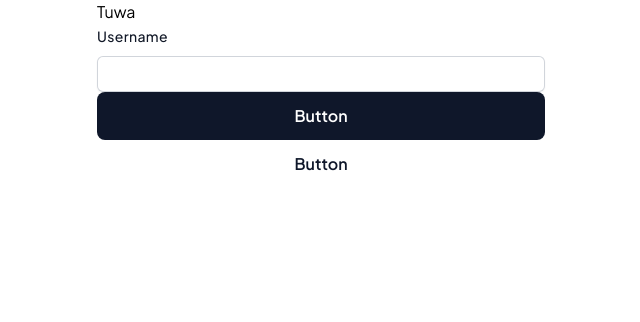
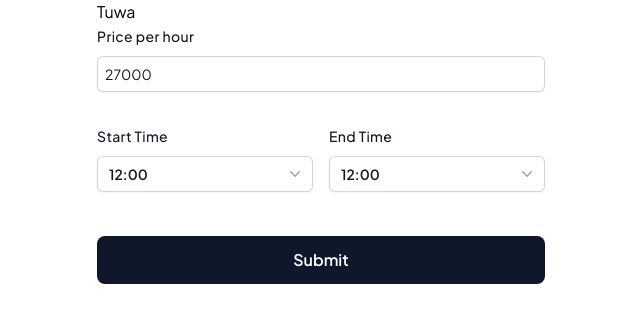
Before and after one commit to CandraJengger/tuwa, a Svelte app: page / in a window 1280 px wide. Shown: the top 322 px of the page, without its empty margins (319-959 px from the left). Built offline with nearby package versions, Linux system fonts and the light colour scheme.

Commit message:
feat: Form

```diff
--- a/src/App.svelte
+++ b/src/App.svelte
@@ -1,22 +1,55 @@
 <script lang="ts">
   import Button from './components/Button.svelte';
+  import Gap from './components/Gap.svelte';
   import Input from './components/Input.svelte';
   import Layout from './components/Layout.svelte';
+  import TimePicker from './components/TimePicker.svelte';
 
-  let currency = 0;
+  let currency = 27000;
+  let time = {
+    startTime: '12:00',
+    endTime: '12:00'
+  };
 
   const handleCurrencyChange = e => {
     currency = e.detail.value;
+  };
+
+  const handleTimeChange = (name: 'startTime' | 'endTime', e: any) => {
+    time = {
+      ...time,
+      [name]: e.detail.value
+    };
   };
 </script>
 
 <Layout>
   <h1>Tuwa</h1>
-  <Input
-    type="number"
-    value="{currency}"
-    label="Username"
-    on:change="{handleCurrencyChange}" />
-  <Button />
-  <Button type="secondary" />
+  <div class="grid grid-cols-1">
+    <Input
+      type="number"
+      value={currency}
+      label="Price per hour"
+      on:change={handleCurrencyChange}
+    />
+    <Gap width={10} height={32} />
+    <div class="grid grid-cols-1 gap-4 md:grid-cols-2">
+      <TimePicker
+        label="Start Time"
+        name="startTime"
+        time={time.startTime}
+        on:ok={e => handleTimeChange('startTime', e)}
+      />
+      <TimePicker
+        label="End Time"
+        name="endTime"
+        time={time.endTime}
+        on:ok={e => handleTimeChange('endTime', e)}
+      />
+    </div>
+    <div>
+      <Gap width={10} height={32} />
+      <Button label="Submit" />
+    </div>
+  </div>
 </Layout>
--- a/src/app.css
+++ b/src/app.css
@@ -5,3 +5,21 @@
 * {
   font-family: "Plus Jakarta Sans", sans-serif !important;
 }
+
+@layer utilities {
+  .scrollbar::-webkit-scrollbar {
+    @apply h-[20px] w-[6px];
+  }
+
+  .scrollbar::-webkit-scrollbar-track {
+    @apply rounded-full bg-white;
+  }
+
+  .scrollbar::-webkit-scrollbar-thumb {
+    @apply rounded-full  bg-slate-200 transition-all duration-150;
+  }
+
+  .scrollbar::-webkit-scrollbar-thumb:hover {
+    @apply bg-indigo-600;
+  }
+}
--- a/src/components/Button.svelte
+++ b/src/components/Button.svelte
@@ -2,11 +2,13 @@
   // your script goes here
   export let label = 'Button';
   export let type: 'primary' | 'secondary' = 'primary';
+  export let htmlType: 'button' | 'submit' = 'button';
+  export let block: boolean = true;
 
   const getType = () => {
     switch (type) {
       case 'secondary':
-        return 'bg-transparent text-slate-900 dark:highlight-white/20 dark:text-indigo-500';
+        return 'bg-transparent text-slate-900 dark:highlight-white/20 dark:text-indigo-500 dark:hover:text-indigo-400';
 
       default:
         return 'bg-slate-900 text-white hover:bg-slate-700 dark:highlight-white/20 dark:bg-indigo-500 dark:hover:bg-indigo-400';
@@ -14,9 +16,11 @@
   };
 </script>
 
-<a
-  class="{`flex h-12 w-full items-center justify-center rounded-lg px-6 font-semibold focus:outline-none focus:ring-2
-  focus:ring-slate-400 focus:ring-offset-2 focus:ring-offset-slate-50 sm:w-auto ${getType()}`}"
-  href="/docs/installation"
-  >{label}
-</a>
+<button
+  class:w-full={block}
+  class={`inline-flex h-12  items-center justify-center rounded-lg px-6 font-semibold focus:outline-none focus:ring-2
+  focus:ring-slate-400 focus:ring-offset-2 focus:ring-offset-slate-50 ${getType()}`}
+  type={htmlType}
+>
+  {label}
+</button>
--- /dev/null
+++ b/src/components/Gap.svelte
@@ -0,0 +1,6 @@
+<script lang="ts">
+  export let width: number;
+  export let height: number;
+</script>
+
+<div style={`height: ${height}px; width: ${width}px;`} />
--- a/src/components/Input.svelte
+++ b/src/components/Input.svelte
@@ -8,7 +8,7 @@
   export let type = 'text';
   export let name = 'input';
 
-  export let value;
+  export let value: number;
 
   function handleChange(e: any) {
     dispatch('change', {
@@ -19,18 +19,20 @@
 
 <div>
   <label
-    for="first-name"
-    class:hidden="{!withLabel}"
-    class="block text-sm font-medium leading-6 tracking-wide text-gray-900"
-    >{label}</label>
+    for={name}
+    class:hidden={!withLabel}
+    class="block text-sm font-medium leading-6 tracking-wide text-gray-900 dark:text-white"
+    >{label}</label
+  >
   <div class="mt-2">
     <input
-      type="{type}"
-      name="{name}"
-      id="{name}"
+      {type}
+      {name}
+      id={name}
       autocomplete="given-name"
       class="block w-full rounded-md border-0 px-2 py-1.5 text-gray-900 shadow-sm ring-1 ring-inset ring-gray-300 placeholder:text-gray-400 focus:ring-2 focus:ring-inset focus:ring-indigo-600 sm:text-sm sm:leading-6"
-      value
-      on:input="{handleChange}" />
+      {value}
+      on:input={handleChange}
+    />
   </div>
 </div>
--- a/src/components/Layout.svelte
+++ b/src/components/Layout.svelte
@@ -1,3 +1,5 @@
-<main class="mx-auto w-full max-w-md">
-  <slot />
+<main class="h-screen w-screen bg-white px-4 dark:bg-slate-900">
+  <section class="mx-auto w-full max-w-md">
+    <slot />
+  </section>
 </main>
--- /dev/null
+++ b/src/components/TimePicker.svelte
@@ -0,0 +1,137 @@
+<script lang="ts">
+  import { createEventDispatcher, onMount } from 'svelte';
+  const dispatch = createEventDispatcher();
+  import { fade } from 'svelte/transition';
+  import RenderIf from '../utils/RenderIf.svelte';
+  import TimePickerItem from './items/TimePickerItem.svelte';
+  import { TIMES } from '../constants/time';
+
+  // props
+  export let time: string;
+  export let name = 'time-picker';
+  export let withLabel = true;
+  export let label = 'Label';
+
+  // state
+  let isOpen = false;
+  let values = {
+    hours: 0,
+    minute: 0
+  };
+  let isValid = true;
+
+  const toggleOpen = () => {
+    isOpen = !isOpen;
+  };
+
+  const handleChange = (name: 'hours' | 'minute', e: any) => {
+    values = {
+      ...values,
+      [name]: e.detail.value
+    };
+  };
+
+  function handleOk(e: any) {
+    const hours = values.hours < 10 ? '0' + values.hours : values.hours + '';
+    const minute =
+      values.minute < 10 ? '0' + values.minute : values.minute + '';
+    dispatch('ok', {
+      value: `${hours}:${minute}`
+    });
+  }
+
+  onMount(() => {
+    if (time.indexOf(':') === -1) {
+      isValid = false;
+      return;
+    }
+    const temp = time.split(':');
+    const hours = temp[0];
+    const minute = temp[1];
+
+    if (
+      TIMES.hours.indexOf(hours) === -1 ||
+      TIMES.minutes.indexOf(minute) === -1
+    ) {
+      isValid = false;
+      return;
+    }
+
+    values = {
+      hours: +hours,
+      minute: +minute
+    };
+  });
+</script>
+
+<div class="relative mb-3 block text-left">
+  <label
+    for={name}
+    class:hidden={!withLabel}
+    class="block text-sm font-medium leading-6 tracking-wide text-gray-900 dark:text-white"
+    >{label}</label
+  >
+  <div id={name} class="mt-2 w-full">
+    <button
+      type="button"
+      class="flex w-full justify-between gap-x-1.5 rounded-md bg-white px-3 py-2 text-sm font-semibold text-gray-900 shadow-sm ring-1 ring-inset ring-gray-300 hover:bg-gray-50"
+      class:ring-indigo-600={isOpen}
+      class:ring-2={isOpen}
+      id="menu-button"
+      aria-expanded="true"
+      aria-haspopup="true"
+      on:click={toggleOpen}
+    >
+      {time}
+      <svg
+        class="-mr-1 h-5 w-5 text-gray-400 transition-transform duration-150"
+        class:rotate-180={isOpen}
+        viewBox="0 0 20 20"
+        fill="currentColor"
+        aria-hidden="true"
+      >
+        <path
+          fill-rule="evenodd"
+          d="M5.23 7.21a.75.75 0 011.06.02L10 11.168l3.71-3.938a.75.75 0 111.08 1.04l-4.25 4.5a.75.75 0 01-1.08 0l-4.25-4.5a.75.75 0 01.02-1.06z"
+          clip-rule="evenodd"
+        />
+      </svg>
+    </button>
+    <RenderIf isTrue={!isValid}>
+      <span
+        transition:fade={{ duration: 150 }}
+        class="mt-2 inline-block text-sm font-medium text-red-500"
+        >value not valid</span
+      >
+    </RenderIf>
+  </div>
+
+  <RenderIf isTrue={isOpen}>
+    <div
+      transition:fade={{ duration: 150 }}
+      class="absolute right-0 z-10 mt-2 w-56 origin-top-right rounded-md bg-white p-4 shadow-lg ring-1 ring-black ring-opacity-5 focus:outline-none"
+      role="menu"
+      aria-orientation="vertical"
+      aria-labelledby="menu-button"
+      tabindex="-1"
+    >
+      <div class="grid grid-cols-2 gap-3 py-1 text-center" role="none">
+        <TimePickerItem
+          data={TIMES.hours}
+          value={values.hours}
+          on:change={e => handleChange('hours', e)}
+          title="Hours"
+        />
+        <TimePickerItem
+          data={TIMES.minutes}
+          value={values.minute}
+          on:change={e => handleChange('minute', e)}
+          title="Minutes"
+        />
+      </div>
+      <div class="mt-4 flex justify-center">
+        <button type="button" on:click={handleOk}>Ok</button>
+      </div>
+    </div>
+  </RenderIf>
+</div>
--- /dev/null
+++ b/src/components/items/TimePickerItem.svelte
@@ -0,0 +1,30 @@
+<script lang="ts">
+  import { createEventDispatcher } from 'svelte';
+  const dispatch = createEventDispatcher();
+
+  export let data: string[];
+  export let title: string;
+
+  export let value: number;
+
+  function handleChange(e: number) {
+    dispatch('change', {
+      value: e
+    });
+  }
+</script>
+
+<div class="flex h-[300px] flex-col justify-start">
+  <span class="border-b border-indigo-900 pb-1 font-semibold">
+    {title}
+  </span>
+  <div role="select" class="scrollbar flex-auto overflow-y-scroll">
+    {#each data as item}
+      <option
+        class="cursor-pointer rounded-lg border-4 border-white py-1 font-medium text-indigo-900 transition-all duration-150 ease-in-out hover:bg-indigo-100"
+        class:bg-indigo-100={+item === value}
+        on:click={() => handleChange(+item)}>{item}</option
+      >
+    {/each}
+  </div>
+</div>
--- /dev/null
+++ b/src/constants/time.ts
@@ -0,0 +1,18 @@
+export const TIMES = {
+  hours: Array.from(Array(23).keys())?.map(item => {
+    const temp = item + 1;
+    if (temp < 10) {
+      return '0' + temp;
+    }
+
+    return temp + '';
+  }),
+  minutes: Array.from(Array(13).keys())?.map(item => {
+    const temp = item * 5;
+    if (temp < 10) {
+      return '0' + temp;
+    }
+
+    return temp + '';
+  })
+};
--- /dev/null
+++ b/src/utils/RenderIf.svelte
@@ -0,0 +1,7 @@
+<script lang="ts">
+  export let isTrue = false;
+</script>
+
+{#if isTrue}
+  <slot />
+{/if}
```
Also changed, not shown: 1 other file (tests, documents, lock files or other folders).
